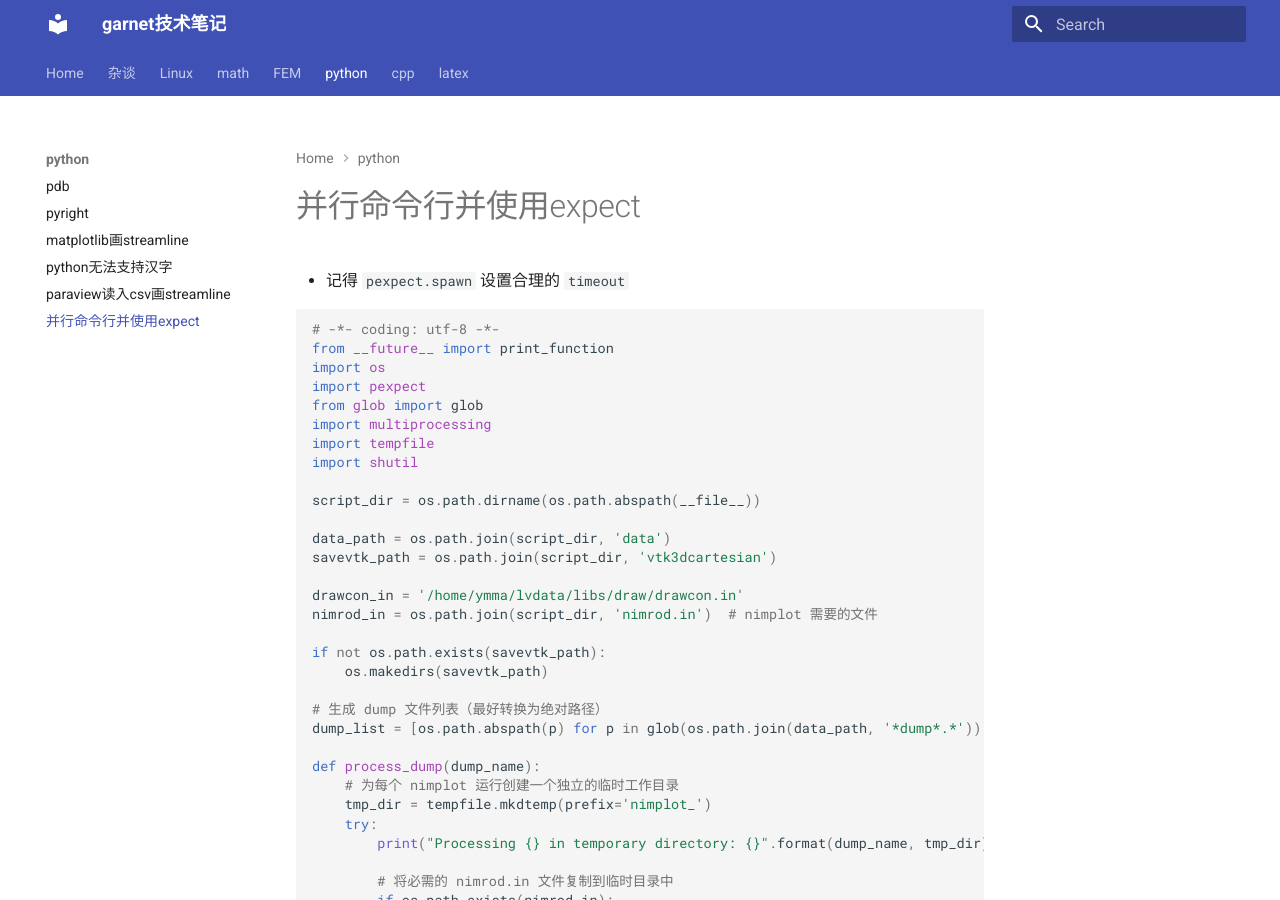
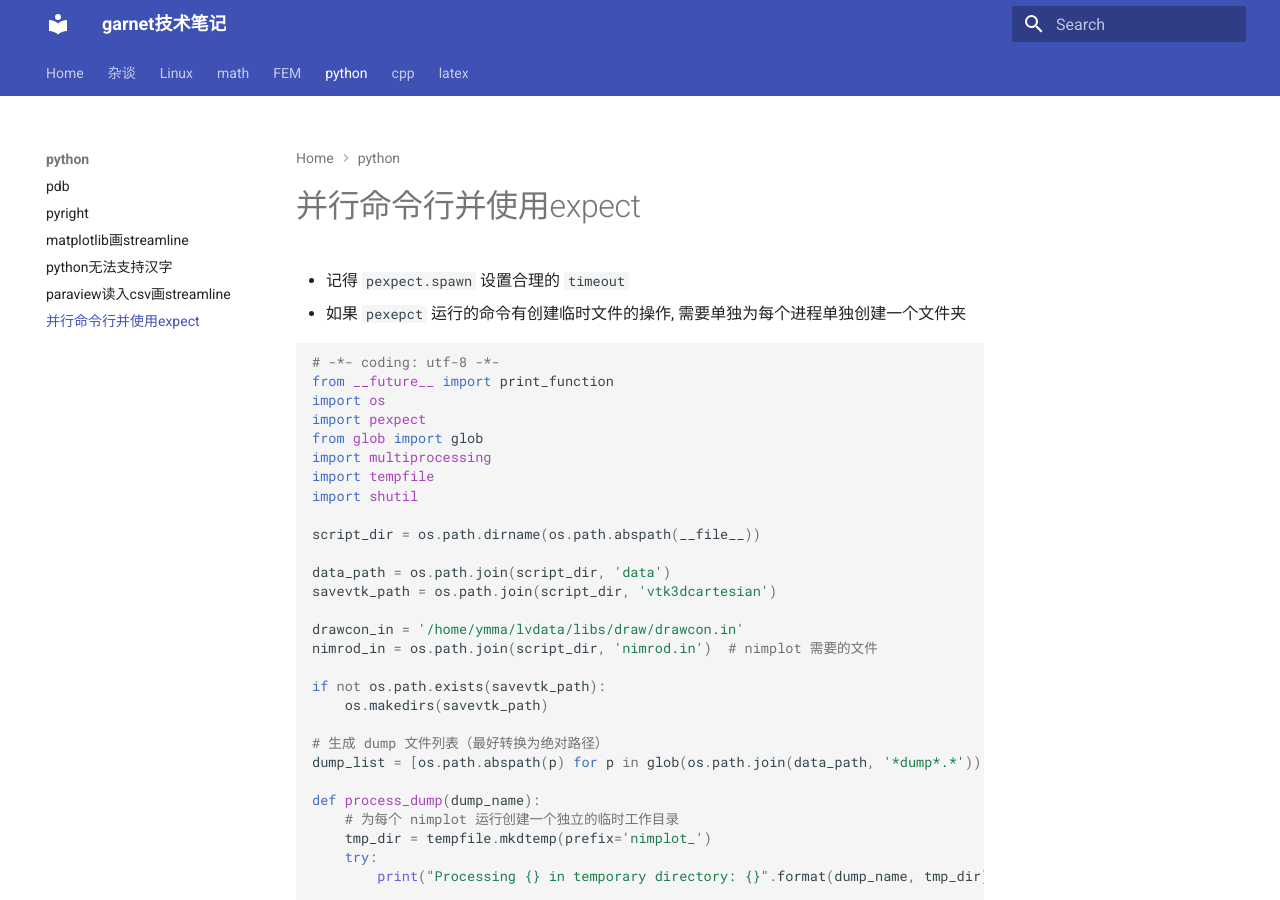
Before and after one commit to ymma98/technotes, an MkDocs documentation site: the page built from docs/python/并行命令行并使用expect.md, in a window 1280 px wide and 900 px high. Built offline with MkDocs 1.6.1 and Material for MkDocs 9.7.7, drawn with Linux system fonts in a browser that asks for light colours; part of the change alters nothing that is shown.

Commit message:
docs/python/并行命令行并使用expect.md updated from https://stackedit.cn/

````diff
--- a/docs/python/并行命令行并使用expect.md
+++ b/docs/python/并行命令行并使用expect.md
@@ -1,6 +1,7 @@
 # 并行命令行并使用expect
 
 * 记得 `pexpect.spawn` 设置合理的 `timeout`
+*  如果 `pexepct` 运行的命令有创建临时文件的操作, 需要单独为每个进程单独创建一个文件夹
 
 
 ```python
@@ -94,6 +95,6 @@ if __name__ == "__main__":
     main()
 ```
 <!--stackedit_data:
-eyJoaXN0b3J5IjpbMTUzMjg4NDY4NSwtMTAxOTMxNDYzNCwtMT
-M1OTk1MjcxOF19
+eyJoaXN0b3J5IjpbNDYwOTU1MjE4LDE1MzI4ODQ2ODUsLTEwMT
+kzMTQ2MzQsLTEzNTk5NTI3MThdfQ==
 -->
````
